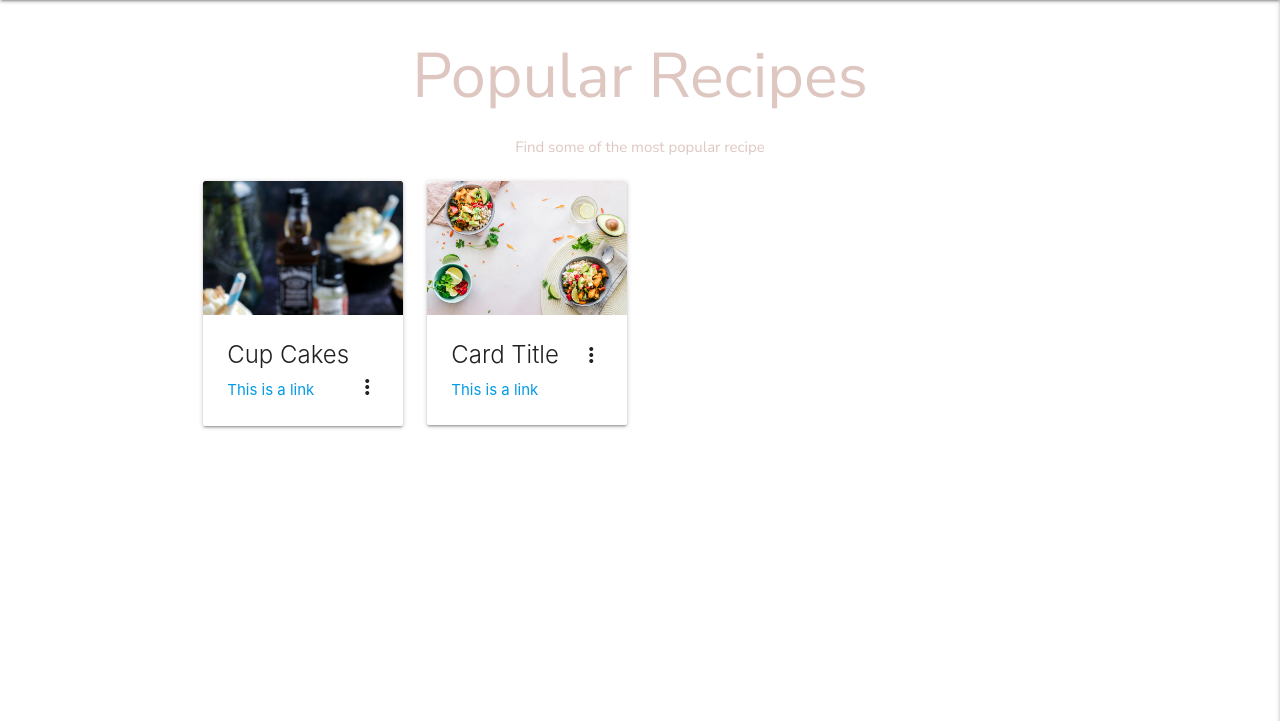
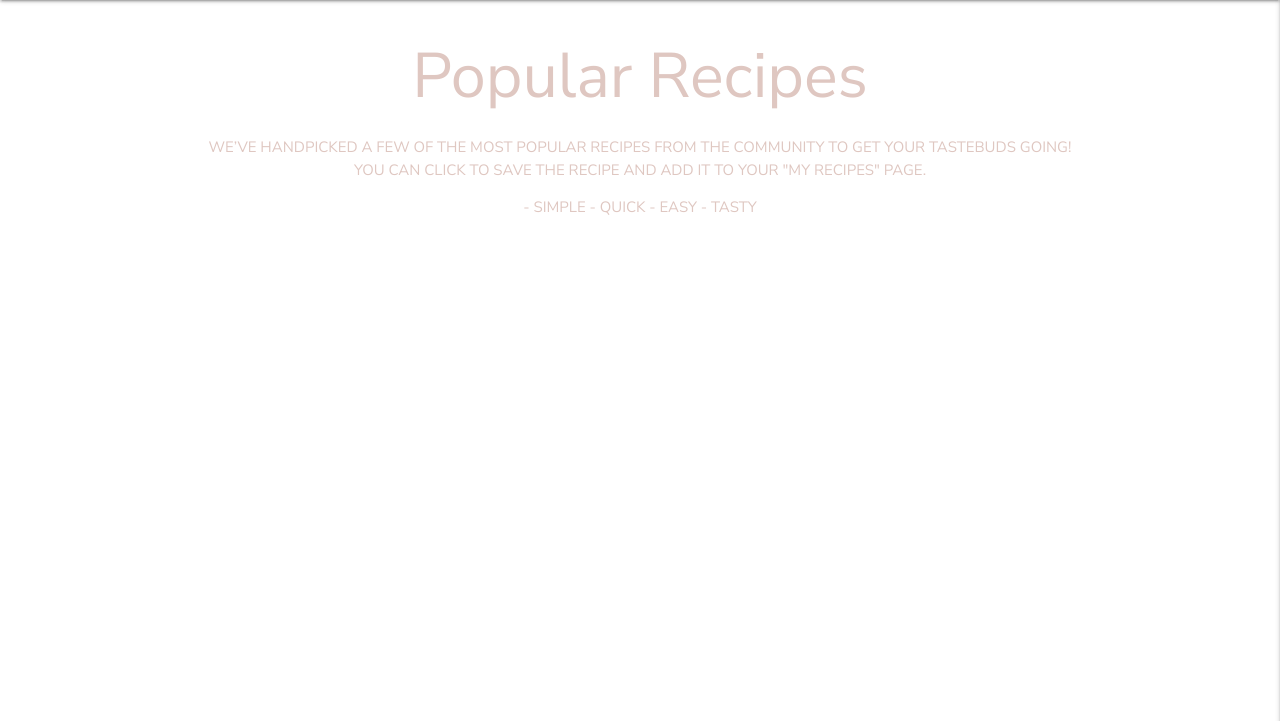
Before and after one commit to dkidanu1/Milestone-3, a Flask app: page /popular_recipes in a window 1280 px wide. Shown: the part 64-785 px from the top of the page. Run offline with Flask 2, Linux system fonts and the light colour scheme; data that the repository does not hold is empty; some libraries are stand-ins or nearby versions.

Commit message:
Add popular recipes and connect to mongo

```diff
--- a/app.py
+++ b/app.py
@@ -30,15 +30,17 @@ def get_recipes():
 @app.route("/search", methods=["GET", "POST"])
 def search():
     query = request.form.get("query")
-    recipes = list(mongo.db.tasks.find({"$text": {"$search": query}}))
+    recipes2 = list(mongo.db.tasks.find({"$text": {"$search": query}}))
 
-    return render_template("myrecipes.html", recipes=recipes)
+    return render_template("myrecipes.html", recipes=recipes2)
 
 
 @app.route("/popular_recipes")
 def popular_recipes():
-    recipes = list(mongo.db.recipes.find())
+    recipes = list(mongo.db.tasks.find())
+    print(recipes)
     return render_template("popular_recipes.html", recipes=recipes)
+
 
 
 @app.route("/signup", methods=["GET", "POST"])
@@ -135,9 +137,16 @@ def add_recipe():
         mongo.db.tasks.insert_one(recipe)
         flash("Recipe Successfully Added")
         return redirect(url_for("get_recipes"))
+    categories = mongo.db.categories.find().sort("category_name", 1)
+    recipeId = request.args.get("recipe")
+    print(recipeId, "Random letters")
+    if recipeId != "":
+        recipe = mongo.db.tasks.find_one({"_id": ObjectId(recipeId)})
+        print(recipe, "Random letters")
+        return render_template("add_recipe.html",
+            recipe=recipe, category=categories)
 
 
-    categories = mongo.db.categories.find().sort("category_name",1)
     return render_template("add_recipe.html", category=categories)
 
 
@@ -158,8 +167,6 @@ def edit_recipe(recipe_id):
             }
             mongo.db.tasks.update({"_id":ObjectId(recipe_id)}, submit)
             flash("Recipe Successfully Updated")
-
-
     recipe = mongo.db.tasks.find_one({"_id": ObjectId(recipe_id)})
     categories = mongo.db.categories.find().sort("category_name", 1)
     return render_template("edit_recipe.html", recipe=recipe, categories=categories)
@@ -168,7 +175,7 @@ def edit_recipe(recipe_id):
 @app.route("/delete_recipe/<recipe_id>")
 def delete_recipe(recipe_id):
     mongo.db.tasks.remove({"_id": ObjectId(recipe_id)})
-    flash("Task successfully Delted")
+    flash("Task successfully Deleted")
     return redirect(url_for("get_recipes"))
 
 
--- a/static/css/style.css
+++ b/static/css/style.css
@@ -112,6 +112,3 @@
 .sub-text {
     text-align: center;
 }
-
-/************ Flash Messages ************/
-flashes
--- a/templates/base.html
+++ b/templates/base.html
@@ -63,7 +63,7 @@
         {% with messages = get_flashed_messages() %}
         {% if messages %}
         {% for message in messages %}
-        <div class="row flashes">
+        <div class="row">
             <h4 class="deep-orange lighten-4 white-text center-align">{{ message }}</h4>
         </div>
         {% endfor %}
--- a/templates/popular_recipes.html
+++ b/templates/popular_recipes.html
@@ -2,48 +2,44 @@
 {% block content %}
 <!-- Recipe Cards-->
 <section>
+
     <div class="row">
         <div class="">
-                <h1 class=" popular peach">Popular Recipes</h1>
-                <p class="peach sub-text">Find some of the most popular recipe</p>
-            </div>
-
+            <h1 class=" popular peach">Popular Recipes</h1>
+            <p class="peach sub-text">WE’VE HANDPICKED A FEW OF THE MOST POPULAR RECIPES FROM THE COMMUNITY TO GET YOUR
+                TASTEBUDS GOING! YOU CAN <strong>CLICK</strong> TO SAVE THE RECIPE AND ADD IT TO YOUR "MY RECIPES" PAGE.
+            </p>
+            <ul>
+                <li class="peach sub-text">
+                    - SIMPLE - QUICK - EASY - TASTY
+                </li>
+            </ul>
+        </div>
+        {% for recipe in recipes %}
+        {% if recipe.popular %}
         <div class="col s6 m3">
             <div class="card">
-                <div class="card-image waves-effect waves-block waves-light" style="max-width: 200px; width: 200px; height: 134px; max-height: 134px;">
-                    <img class="activator" src="{{ url_for('static', filename='/img/cupcake.jpg')}}">
+                <div class="card-image waves-effect waves-block waves-light"
+                    style="max-width: 200px; width: 200px; height: 134px; max-height: 134px;">
+                    <a href="{{ recipe.imageUrl }}"> <img class="activator" alt="recipes"
+                            src="{{ recipe.imageUrl }}"></a>
                 </div>
                 <div class="card-content">
-                    <span class="card-title activator grey-text text-darken-4">Cup Cakes<i
+                    <span
+                        class="card-title activator grey-text text-darken-4"><strong>{{ recipe.recipe_name }}</strong><i
                             class="material-icons right">more_vert</i></span>
-                    <p><a href="#">This is a link</a></p>
+                    <p><a href="{{ url_for('add_recipe',recipe= recipe._id) }}">Save Recipe</a></p>
                 </div>
                 <div class="card-reveal">
-                    <span class="card-title grey-text text-darken-4">Card Title<i
+                    <span class="card-title grey-text text-darken-4">{{ recipe.recipe_name }}<i
                             class="material-icons right">close</i></span>
-                    <p>Here is some more information about this product that is only revealed once clicked on.</p>
+                    <p>{{ recipe.recipe_description }}</p>
                 </div>
             </div>
+            {% endif %}
         </div>
-
-        <div class="col s6 m3">
-            <div class="card">
-                <div class="card-image waves-effect waves-block waves-light">
-                    <img class="activator" src="{{ url_for('static', filename='/img/homepage.jpg')}}">
-                </div>
-                <div class="card-content">
-                    <span class="card-title activator grey-text text-darken-4">Card Title<i
-                            class="material-icons right">more_vert</i></span>
-                    <p><a href="#">This is a link</a></p>
-                </div>
-                <div class="card-reveal">
-                    <span class="card-title grey-text text-darken-4">Card Title<i
-                            class="material-icons right">close</i></span>
-                    <p>Here is some more information about this product that is only revealed once clicked on.</p>
-                </div>
-            </div>
+        {% endfor %}
         </div>
-</div>
 
 </section>
 
```
Also changed, not shown: templates/add_recipe.html (+12 -10 lines), templates/edit_recipe.html (+4 -4 lines), templates/myrecipes.html (+0 -17 lines), templates/signin.html (+6 -6 lines), templates/signup.html (+5 -5 lines).
